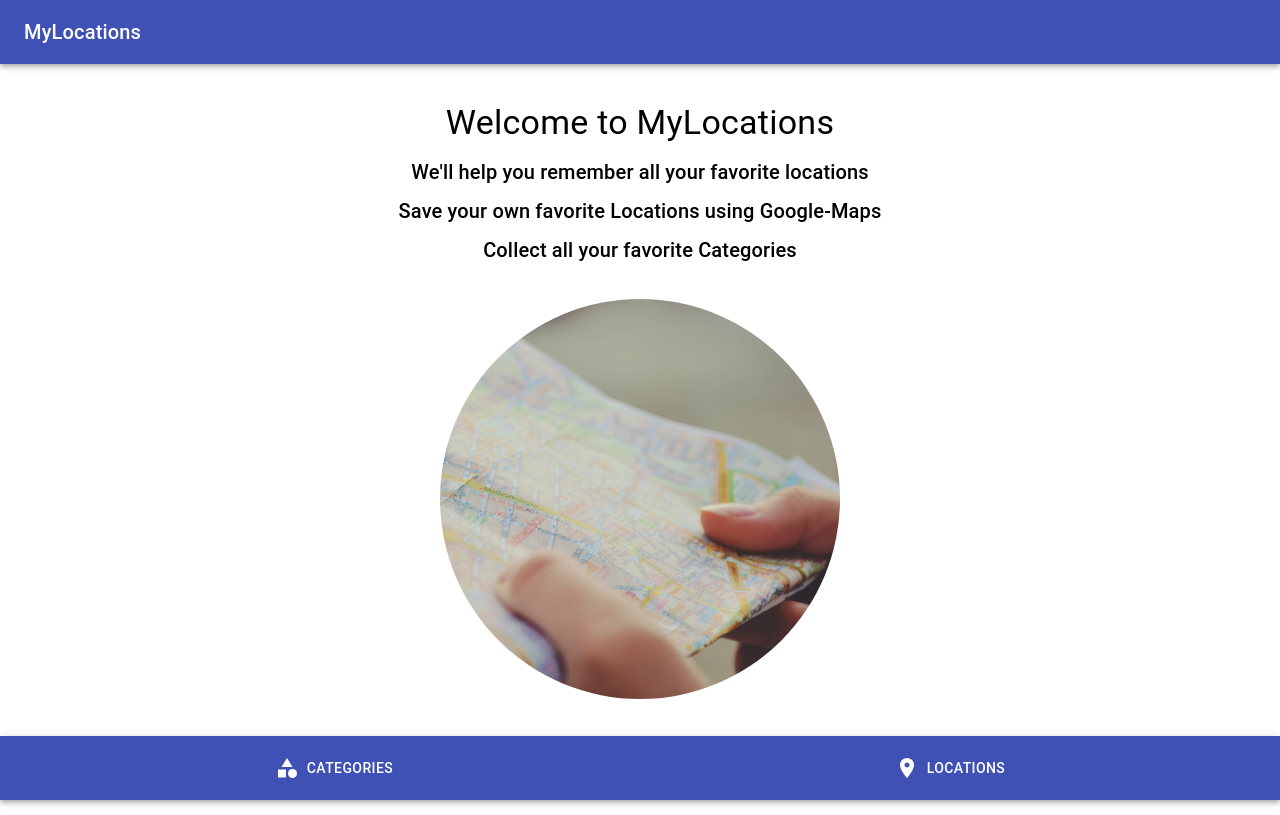
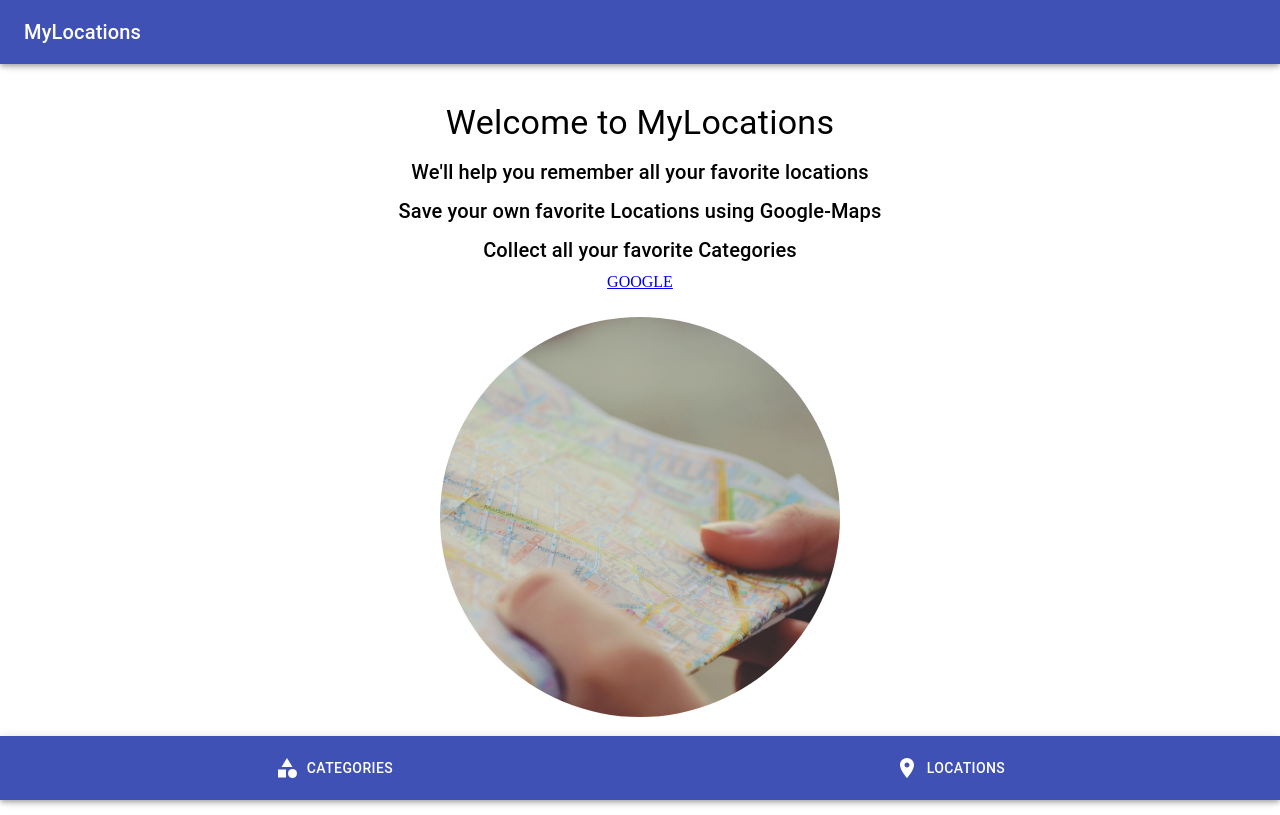
Before and after one commit to matany90/MyLocations-server, a React (Create React App) app in the folder client/: page / in a window 1280 px wide. Built offline with nearby package versions, Linux system fonts and the light colour scheme; what google-maps-react would draw is missing.

Commit message:
added client

```diff
--- a/client/src/components/LandingPage.js
+++ b/client/src/components/LandingPage.js
@@ -20,11 +20,10 @@ const LandingPage = ({ classes }) => (
             <Typography variant="h6" gutterBottom>
             Collect all your favorite Categories
             </Typography>
-             <a href="/auth/google">
+             <a href="/auth/google">GOOGLE</a>
             <div className={classes.bigAvatarContainer}>
             <Avatar alt="Landing Avatar" src={image} className={classes.bigAvatar} />
             </div>
-            </a>
           </Grid>
 )
 
```
